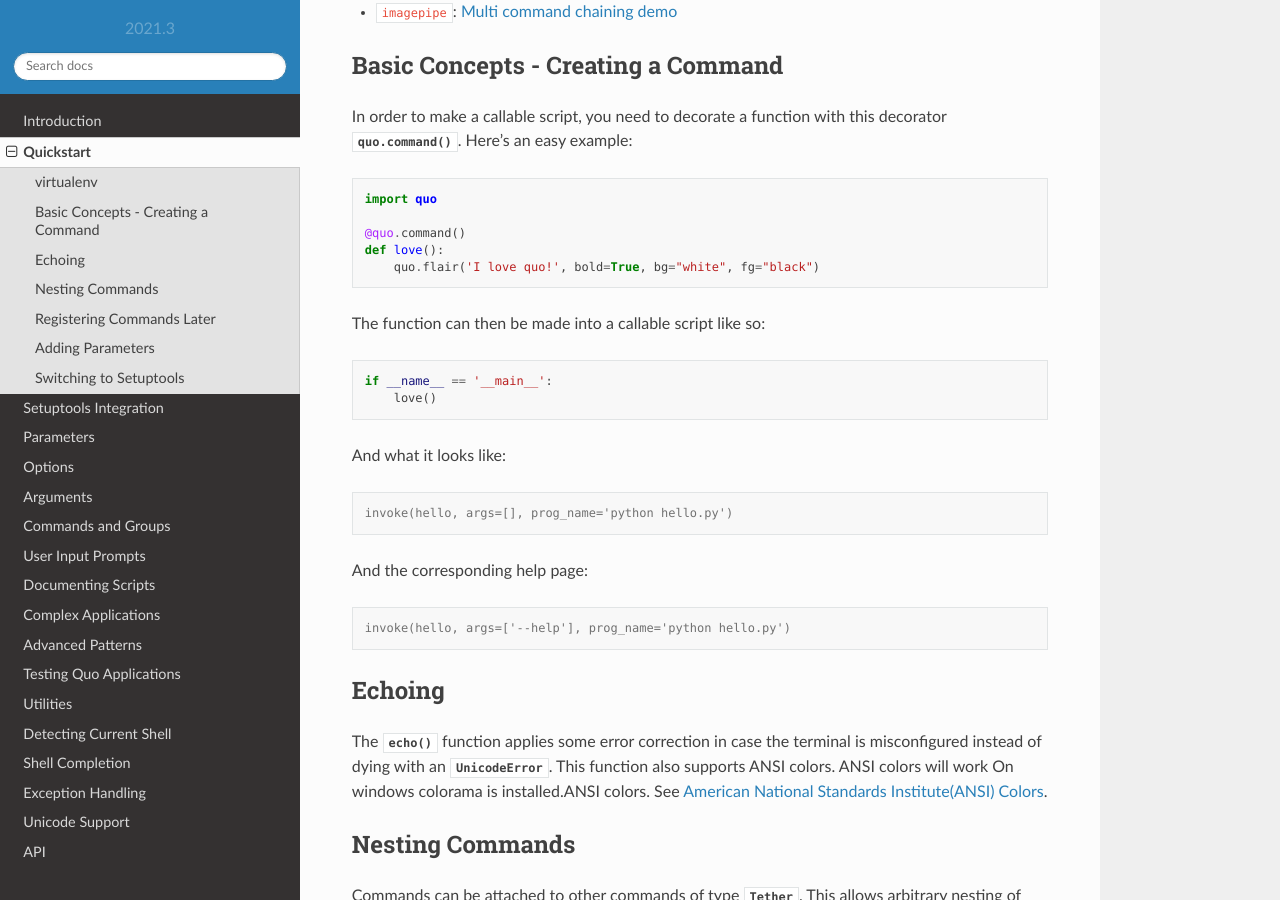
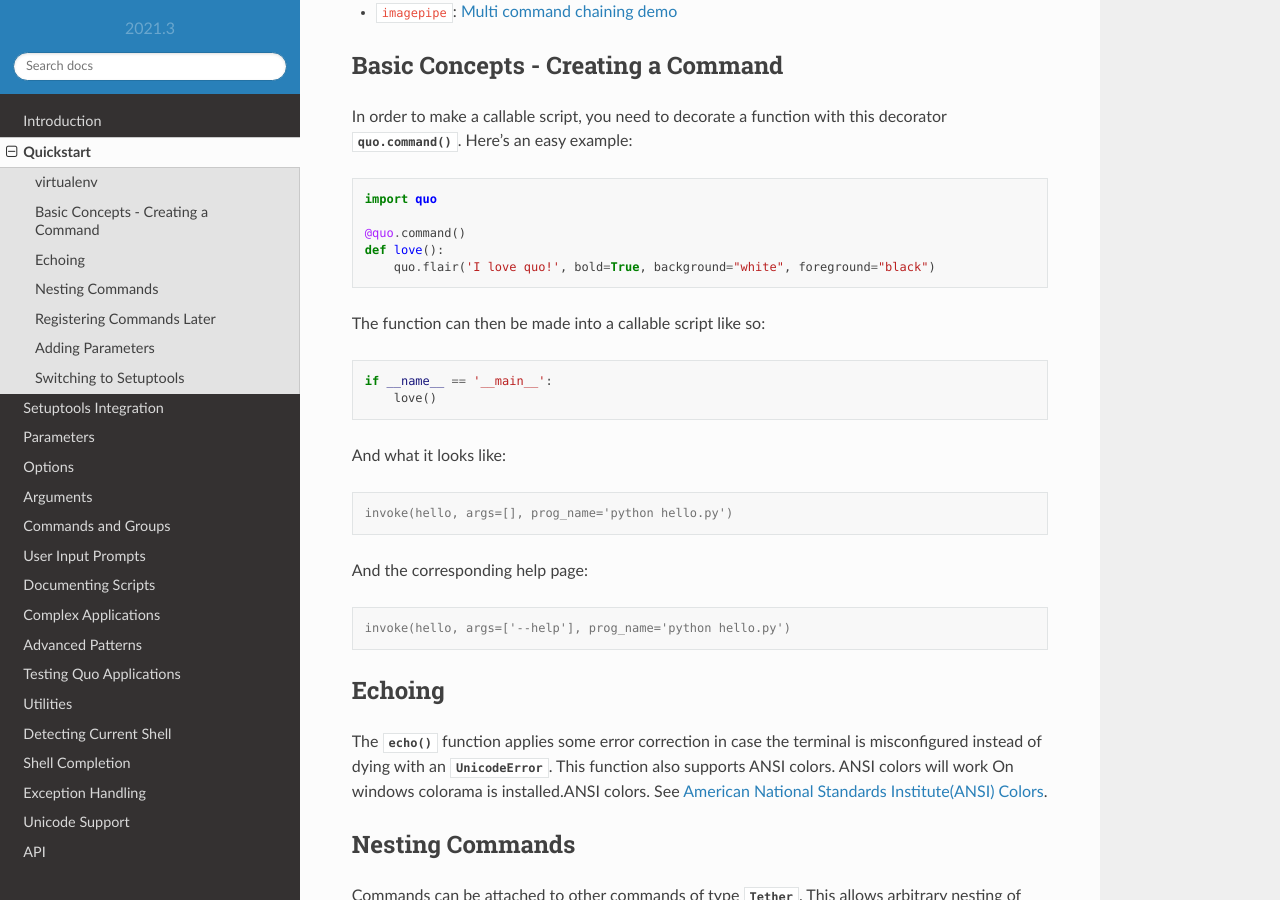
Before and after one commit to scalabli/quo, a Sphinx documentation site: the page built from docs/quickstart.rst, in a window 1280 px wide and 900 px high, scrolled down 2171 px. Built offline with Sphinx 7.4.7 and the Read the Docs theme 2.0.0, drawn with Linux system fonts in a browser that asks for light colours; pages that are not in the unit, such as notebooks, are missing from menus.

Commit message:
Update quickstart.rst

```diff
--- a/docs/quickstart.rst
+++ b/docs/quickstart.rst
@@ -119,7 +119,7 @@ Here's an easy example:
 
     @quo.command()
     def love():
-        quo.flair('I love quo!', bold=True, bg="white", fg="black")
+        quo.flair('I love quo!', bold=True, background="white", foreground="black")
 
 The function can then be made into a callable script like so::
 
```
